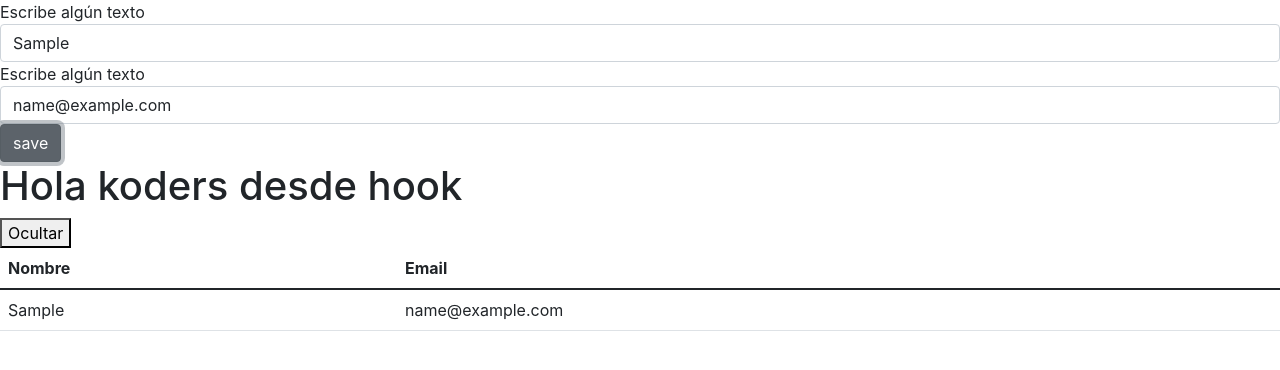
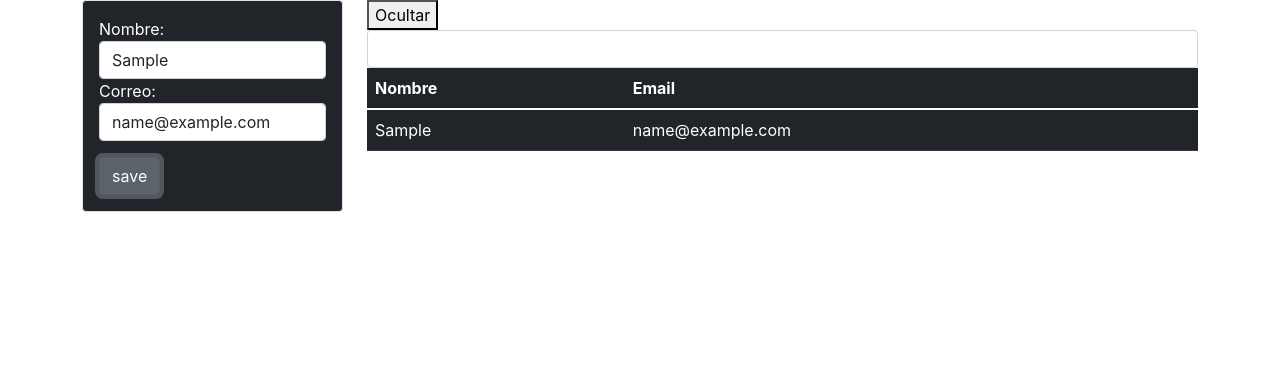
Before and after one commit to Israel2709/react12g, a React (Create React App) app: page / in a window 1280 px wide. Both pictures are taken after typing "Sample", "name@example.com" into the empty fields and a click on the button "save". Shown: the top 370 px of the page. Built offline with nearby package versions, Linux system fonts and the light colour scheme.

Commit message:
shopping chart

```diff
--- a/src/App.js
+++ b/src/App.js
@@ -1,33 +1,17 @@
 import React, { useState, useEffect } from 'react'
-import { Form, FormGroup, Input, Label, Button, Table } from 'reactstrap'
+import {
+  Container,
+  Row,
+  Col,
+} from 'reactstrap'
+import UsersForm from './Components/UsersForm'
+
 import UsersTable from './Components/UsersTable'
 
-/*
-  [
-    nombreDelState,
-    funcion que modifica el valor de ese estado
-  ]
-
-  [
-    stateName,
-    ( value ) => { stateName = value }
-  ]
-*/
-
 const App = () => {
-  const [title, setTitle] = useState("Hola koders desde hook")
   const [users, setUsers] = useState()
   const [userData, setUserData] = useState({})
-  /*
-    const title = "Hola koders"
-    const setTitle = ( value ) => {title = value}
-    */
-
-  const changeHandler = event => {
-    const value = event.target.value
-    console.log(value)
-    setTitle(value)
-  }
+  const [filterResult, setFilterResult ] = useState([])
 
   const userHandler = event => {
     const property = event.target.name
@@ -37,23 +21,37 @@ const App = () => {
   }
 
   const saveUser = () => {
-    !users ? setUsers([ userData]) : setUsers([...users, userData])
+    !users ? setUsers([userData]) : setUsers([...users, userData])
   }
+
+  const filterHandler = event => {
+    const data = users
+    const value = event.target.value
+
+    const result = data.filter( user => user.nombre.toLowerCase().includes( value.toLowerCase()))
+    setFilterResult( result )
+  }
+
   return (
     <>
-      <Form>
-        <FormGroup>
-          <Label>Escribe algún texto</Label>
-          <Input name="nombre" onChange={userHandler} />
-        </FormGroup>
-        <FormGroup>
-          <Label>Escribe algún texto</Label>
-          <Input name="email" onChange={userHandler} />
-        </FormGroup>
-        <Button type="button" onClick={saveUser}>save</Button>
-      </Form>
-      <h1>{title}</h1>
-      { users && <UsersTable usersList = { users }/>}
+      <Container>
+        <Row>
+          <Col xs="12" md="3">
+            <UsersForm
+              userHandler = { userHandler }
+              saveUser = { saveUser }
+            />
+          </Col>
+          <Col xs="12" md="9">
+            {users &&
+              <UsersTable
+                usersList={ filterResult.length ? filterResult : users }
+                filterHandler = { filterHandler }
+              />
+            }
+          </Col>
+        </Row>
+      </Container>
     </>
   )
 }
--- /dev/null
+++ b/src/Components/UsersForm/index.js
@@ -0,0 +1,27 @@
+import React from 'react'
+import {
+    Form,
+    FormGroup,
+    Input,
+    Label,
+    Button
+} from 'reactstrap'
+
+const UsersForm = props => {
+    const { userHandler, saveUser } = props
+    return (
+        <Form className="bg-dark text-white p-3 border rounded">
+            <FormGroup>
+                <Label>Nombre:</Label>
+                <Input name="nombre" onChange={userHandler} />
+            </FormGroup>
+            <FormGroup>
+                <Label>Correo:</Label>
+                <Input name="email" onChange={userHandler} />
+            </FormGroup>
+            <Button type="button" className="mt-3" onClick={saveUser}>save</Button>
+        </Form>
+    )
+}
+
+export default UsersForm
--- a/src/Components/UsersTable/index.js
+++ b/src/Components/UsersTable/index.js
@@ -1,32 +1,35 @@
 import React, { useState, useEffect } from 'react'
-import { Table } from 'reactstrap'
+import { Table, Input } from 'reactstrap'
 
 const UsersTable = props => {
     const [isShown, setIsShown] = useState()
-    const { usersList } = props
+    const { usersList, filterHandler, filterResult } = props
     const toggle = () => {
-        setIsShown( !isShown )
+        setIsShown(!isShown)
     }
 
-    useEffect( ( ) => {
-        console.log( "yo solo funciono una vez")
-    },[])
+    useEffect(() => {
+        console.log("yo solo funciono una vez")
+    }, [])
 
-    useEffect( () => {
-        console.log( "yo funciono cada que se togglea la tabla")
-    },[isShown])
+    useEffect(() => {
+        console.log("yo funciono cada que se togglea la tabla")
+    }, [isShown])
 
-    useEffect( () => {
-        setIsShown( !isShown )
-        console.log( "yo funciono siempre")
-    },[])
+    useEffect(() => {
+        setIsShown(!isShown)
+        console.log("yo funciono siempre")
+    }, [])
     return (
 
         <>
-            <button type="button" onClick={ toggle }>{ isShown ? "Ocultar": "Mostrar"}</button>
+            <button type="button" onClick={toggle}>{isShown ? "Ocultar" : "Mostrar"}</button>
+            <Input
+                onChange={filterHandler}
+            />
             {
-            isShown &&
-                <Table>
+                isShown &&
+                <Table dark>
                     <thead>
                         <tr>
                             <th>Nombre</th>
@@ -37,14 +40,16 @@ const UsersTable = props => {
                         {
                             usersList.map((user, index) => {
                                 const { nombre, email } = user
-                                return (<tr>
-                                    <td>{nombre}</td>
-                                    <td>{email}</td>
-                                </tr>)
+                                return (
+                                    <tr key={index}>
+                                        <td>{nombre}</td>
+                                        <td>{email}</td>
+                                    </tr>
+                                )
                             })
+
                         }
                     </tbody>
-
                 </Table>
             }
         </>
```
Also changed, not shown: src/mockData/index.js (added, +24 -0 lines).
